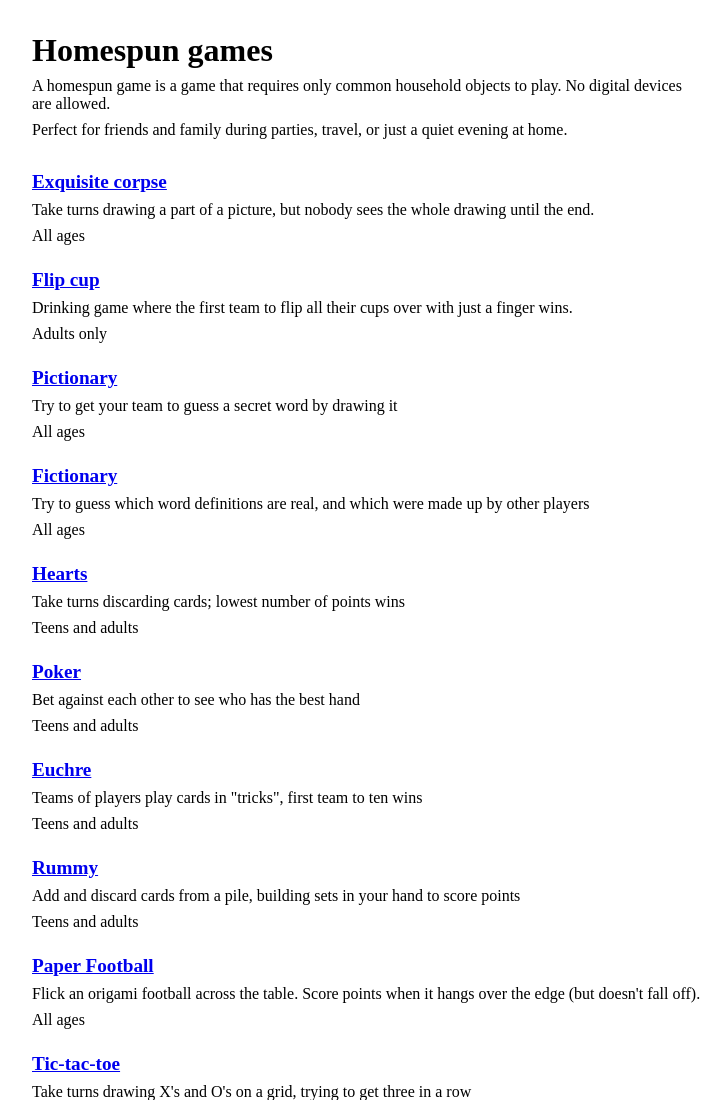
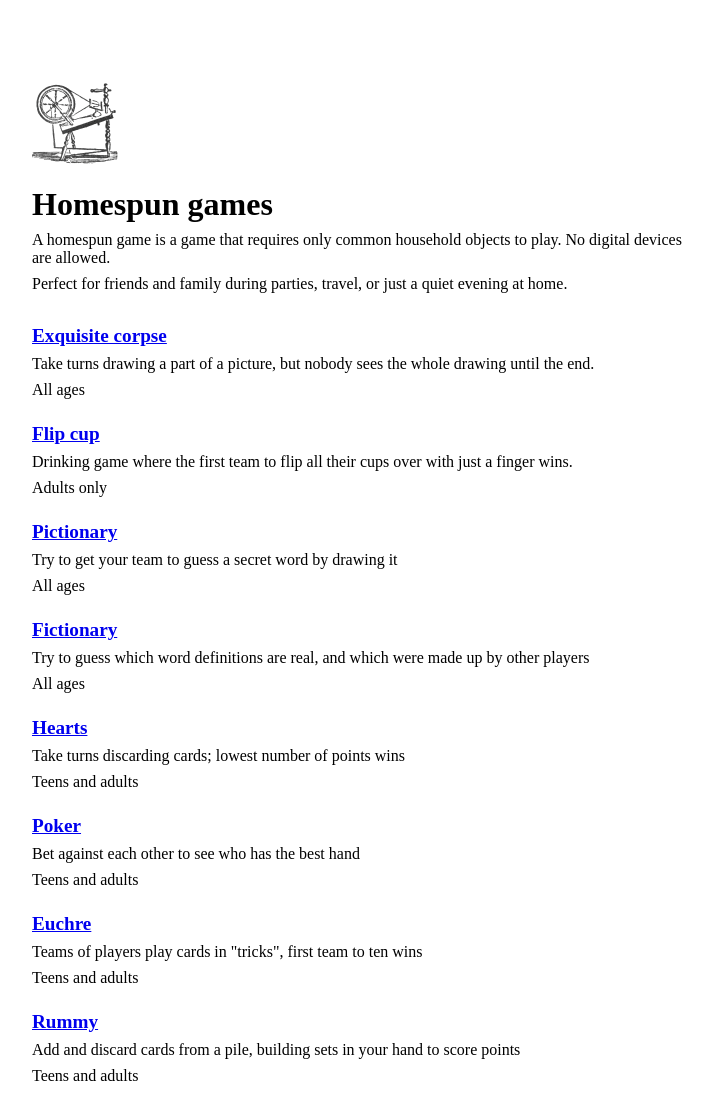
Before and after one commit to sampl/homespun-games, a website: page public/index.html in a window 1280 px wide. Shown: the top 1100 px of the page, without its empty margins (0-713 px from the left). Drawn offline with Linux system fonts and the light colour scheme.

Commit message:
add icon

```diff
--- a/public/index.html
+++ b/public/index.html
@@ -5,6 +5,8 @@
     <title>Homespun games</title>
   </head>
   <body>
+
+    <img class="icon" src="/wheel.png">
 
     <h1>Homespun games</h1>
 
--- a/public/style.css
+++ b/public/style.css
@@ -21,6 +21,12 @@ h2 {
   font-size: 1.2rem;
 }
 
+.icon {
+  width: 86px;
+  height: 86px;
+  margin: 3rem 0 1rem;
+}
+
 /* games */
 .game-list {
   margin: 2rem 0;
```
Also changed, not shown: public/wheel.png (added).
